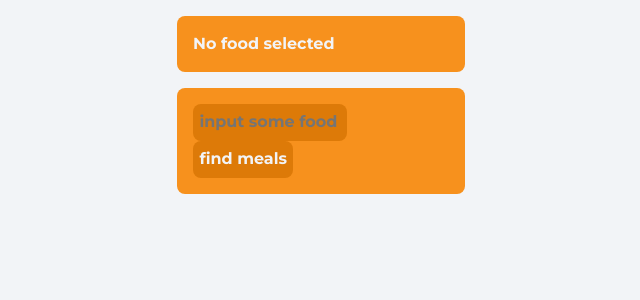
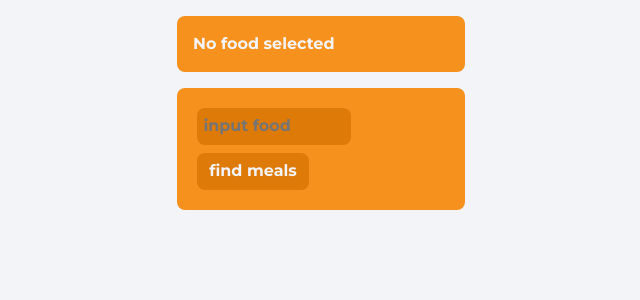
Before and after one commit to maksimPhilippov/caloriemeter, a React (Create React App) app: page / in a window 1280 px wide. Shown: the top 300 px of the page, without its empty margins (319-959 px from the left). Built offline with nearby package versions, Linux system fonts and the light colour scheme.

Commit message:
litle recomposition

```diff
--- a/src/components/MealFinder/MealFinder.tsx
+++ b/src/components/MealFinder/MealFinder.tsx
@@ -12,7 +12,7 @@ export default function MealFinder(prop: MealFinderProp) {
     <div className="basic-element">
       <input
         className="basic-interactive"
-        placeholder="input some food here"
+        placeholder="input food"
         type="text"
         value={inputText}
         onChange={(e) => setInputText(e.target.value)}
--- a/src/index.scss
+++ b/src/index.scss
@@ -16,7 +16,7 @@ body {
   @include colorization-sheme;
   @include interactive-element;
   padding: 0.4rem;
-  margin-right: 1rem;
+  margin: 0.25rem;
 }
 
 .basic-interactive:focus {
--- a/src/styles/mixins.scss
+++ b/src/styles/mixins.scss
@@ -13,7 +13,7 @@
 
 @mixin interactive-element {
   border: 0px;
-  min-width: 5rem;
+  min-width: 7rem;
   max-width: 60%;
   background-color: $interactive-background-color;
 }
```
